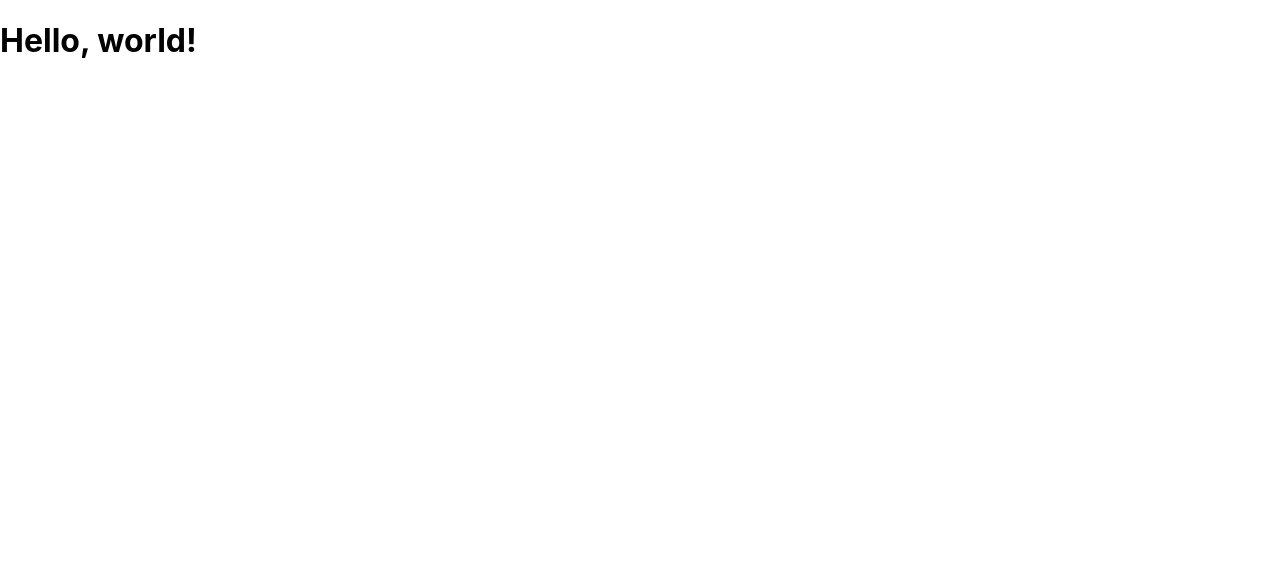
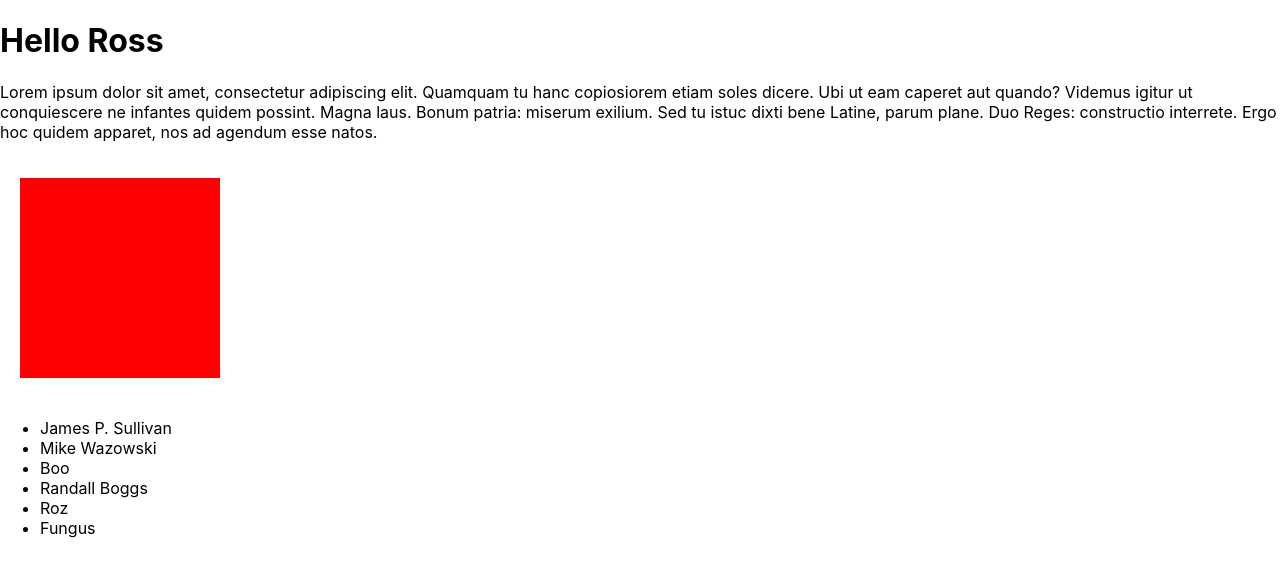
Before and after one commit to ross-ferreira/week-9-challenge01, a React (Create React App) app: page / in a window 1280 px wide. Shown: the top 576 px of the page. Built offline with nearby package versions, Linux system fonts and the light colour scheme.

Commit message:
challeneges completed -01

```diff
--- a/src/App.js
+++ b/src/App.js
@@ -2,31 +2,12 @@ import React from 'react';
 import logo from './logo.svg';
 import './App.css';
 
+import Stuff from './Stuff';
+
 const App = () => (
-  <h1>Hello, world!</h1>
+  <div>
+    <Stuff/>
+  </div>
 );
 
 export default App;
-
-
-// function App() {
-  //   return (
-  //     <div className="App">
-  //       <header className="App-header">
-  //         <img src={logo} className="App-logo" alt="logo" />
-  //         <p>
-  //           Edit <code>src/App.js</code> and save to reload.
-  //         </p>
-  //         <a
-  //           className="App-link"
-  //           href="https://reactjs.org"
-  //           target="_blank"
-  //           rel="noopener noreferrer"
-  //         >
-  //           Learn React
-  //         </a>
-  //       </header>
-  //     </div>
-  //   );
-  // }
-  //
--- /dev/null
+++ b/src/Header.js
@@ -0,0 +1,8 @@
+import React from "react";
+// we use className to add classes for Bootstrap styling
+ const Header = () => (
+  <header class="jumbotron">
+    <h1>Hello Ross</h1>
+  </header>
+);
+export default Header;
--- /dev/null
+++ b/src/Paragraph.js
@@ -0,0 +1,6 @@
+import React from "react";
+// we use className to add classes for Bootstrap styling
+ const Paragraph = () => (
+    <p>Lorem ipsum dolor sit amet, consectetur adipiscing elit. Quamquam tu hanc copiosiorem etiam soles dicere. Ubi ut eam caperet aut quando? Videmus igitur ut conquiescere ne infantes quidem possint. Magna laus. Bonum patria: miserum exilium. Sed tu istuc dixti bene Latine, parum plane. Duo Reges: constructio interrete. Ergo hoc quidem apparet, nos ad agendum esse natos.</p>
+);
+export default Paragraph;
--- /dev/null
+++ b/src/People.js
@@ -0,0 +1,14 @@
+import React from "react";
+// we use className to add classes for Bootstrap styling
+
+let names = ["James P. Sullivan", "Mike Wazowski", "Boo", "Randall Boggs", "Roz", "Fungus"];
+const People = () => (
+    <ul className="pagination">
+    { /* use map to output an <li> for each */ }
+    { /* item in the array */ }
+    { names.map((name, index) => (
+    <li className="page-item" key={ index }>{name} </li>
+    ))} </ul>
+
+);
+export default People;
--- /dev/null
+++ b/src/Square.js
@@ -0,0 +1,15 @@
+import React from "react";
+// we use className to add classes for Bootstrap styling
+ const Square = () => {
+   var  styles1= {
+    margin: '20px',
+    width: '200px',
+    height: '200px',
+    backgroundColor: 'red',
+    display: 'inline-block',
+  }
+  return (
+    <div style={styles1}></div>
+)
+ }
+export default Square;
--- /dev/null
+++ b/src/Stuff.js
@@ -0,0 +1,17 @@
+import React from "react";
+// we use className to add classes for Bootstrap styling
+
+import Header from './Header';
+import Paragraph from './Paragraph';
+import Square from './Square';
+import People from './People';
+
+ const Stuff = () => (
+<React.Fragment>
+    <Header/>
+    <Paragraph/>
+    <Square/>
+    <People/>
+</React.Fragment>
+);
+export default Stuff;
```
